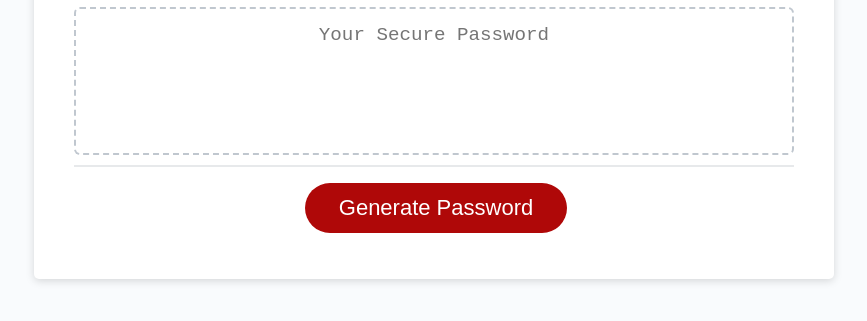
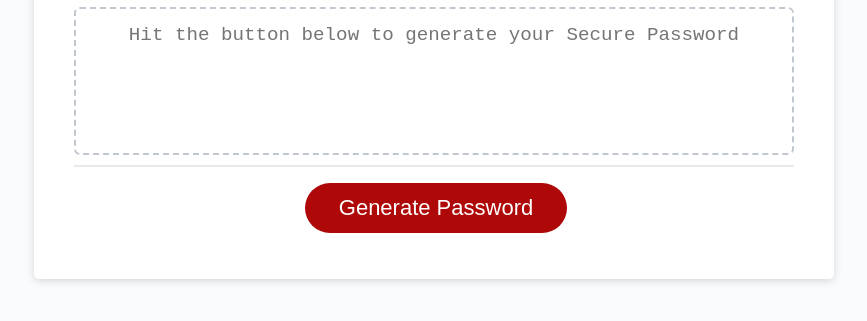
Before and after one commit to poisoned-eden/strong-dolphin-password-generator, a plain HTML site: page index.html in a window 1280 px wide. Shown: the part 241-562 px from the top of the page, without its empty margins (206-1073 px from the left). Drawn offline with Linux system fonts and the light colour scheme.

```diff
--- a/index.html
+++ b/index.html
@@ -20,9 +20,8 @@
           <textarea
             readonly
             id="password"
-            placeholder="Your Secure Password"
+            placeholder="Hit the button below to generate your Secure Password"
             aria-label="Generated Password"
-            class="hidden"
           ></textarea>
         </div>
         <div class="card-footer">
```
Also changed, not shown: 1 other file.
